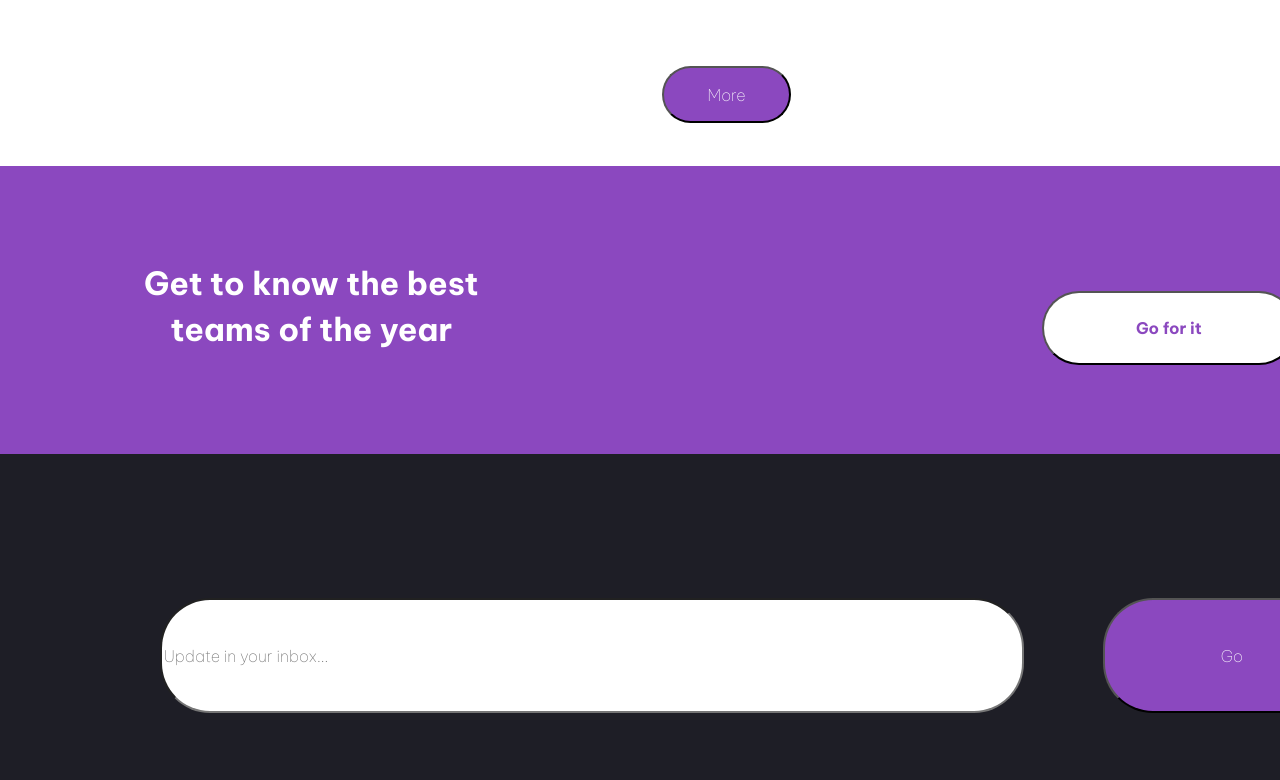
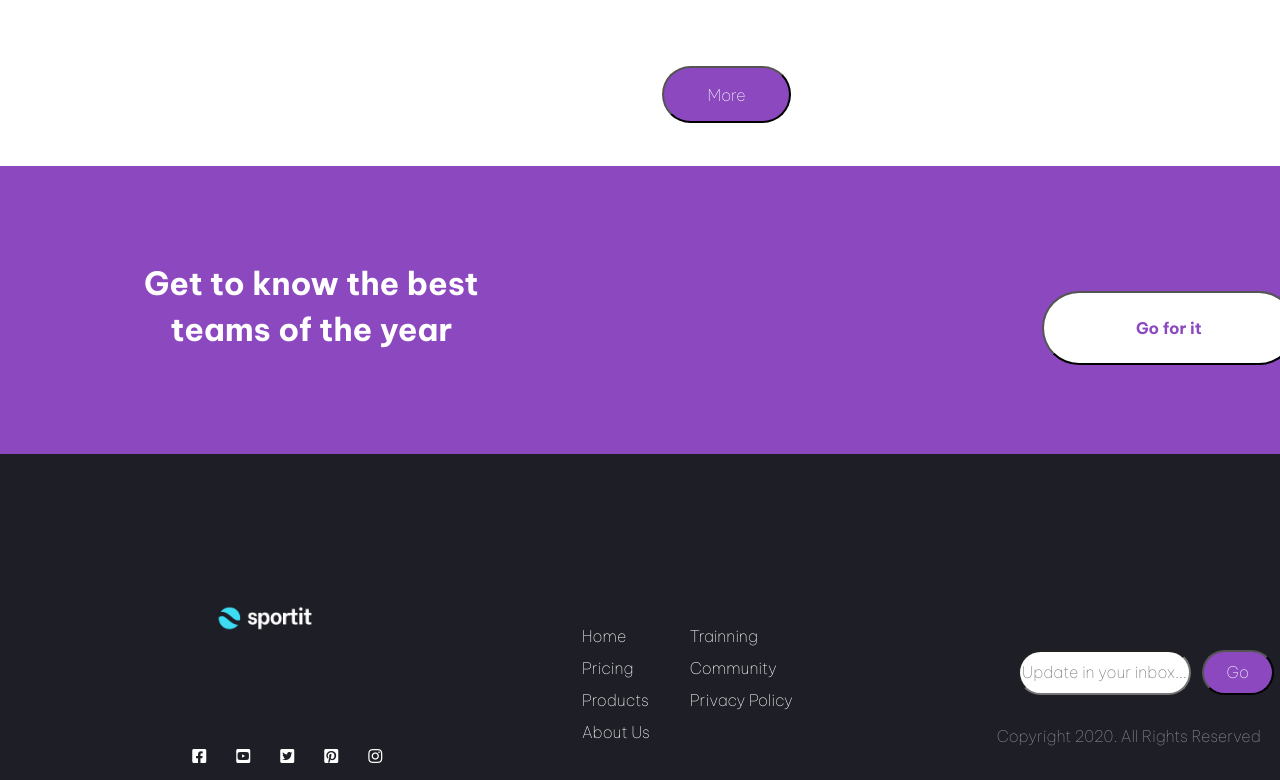
Before and after one commit to robertojvi/FE1-trabajoFinal, a plain HTML site: page index.html in a window 1280 px wide. Shown: the part 2020-2800 px from the top of the page. Drawn offline with nearby package versions, Linux system fonts and the light colour scheme.

Commit message:
Se agrega diseño Desktop completo -- Falta pseudoelemento

```diff
--- a/css/styles.css
+++ b/css/styles.css
@@ -416,4 +416,25 @@ footer {
         padding: 2% 8%;
         margin-top: 3%;
     }
+    footer {
+        display: flex;
+        flex-direction: row;
+        justify-content: space-around;
+        align-items: center;
+    }
+
+    .formText {
+        color: #8C8C94;
+        width: 20%;
+        margin-right: 10%;
+    }
+    footer .iconos i{
+        padding: 0 15px;
+        margin-top: 50%;
+    }
+
+    footer .enlaces {
+        width: 30%;
+        justify-content: left;
+    }
 }
--- a/index.html
+++ b/index.html
@@ -182,7 +182,7 @@
 
 
 
-  <footer>
+  <footer class="ocultaDesk">
     <form action="">
       <label for="email"></label>
       <input type="email" name="email" id="email" placeholder="Update in your inbox...">
@@ -217,6 +217,44 @@
 
   </footer>
 
+
+  <footer class="ocultar">
+    <div class="finFooter">
+      <img src="./img/SportitWhite.png" alt="">
+      <div class="iconos">
+        <i class="fab fa-facebook-square" style="color: #ffffff;"></i>
+        <i class="fab fa-youtube-square" style="color: #ffffff;"></i>
+        <i class="fab fa-twitter-square" style="color: #ffffff;"></i>
+        <i class="fab fa-pinterest-square" style="color: #ffffff;"></i>
+        <i class="fab fa-instagram" style="color: #ffffff;"></i>
+      </div>
+    </div>
+
+    <div class="enlaces">
+      <ul>
+        <li><a href="#">Home</a></li>
+        <li><a href="#">Pricing</a></li>
+        <li><a href="#">Products</a></li>
+        <li><a href="#">About Us</a></li>
+      </ul>
+      <ul>
+        <li><a href="#">Trainning</a></li>
+        <li><a href="#">Community</a></li>
+        <li><a href="#">Privacy Policy</a></li>
+      </ul>
+    </div>
+
+    <div class="formText">
+      <form action="">
+        <label for="email"></label>
+        <input type="email" name="email" id="email" placeholder="Update in your inbox...">
+        <input type="submit" name="submit" value="Go" class="botonEnvio">
+
+      </form>
+      <p>Copyright 2020. All Rights Reserved</p>
+    </div>
+  </footer>
+
 </body>
 
 </html>
```
